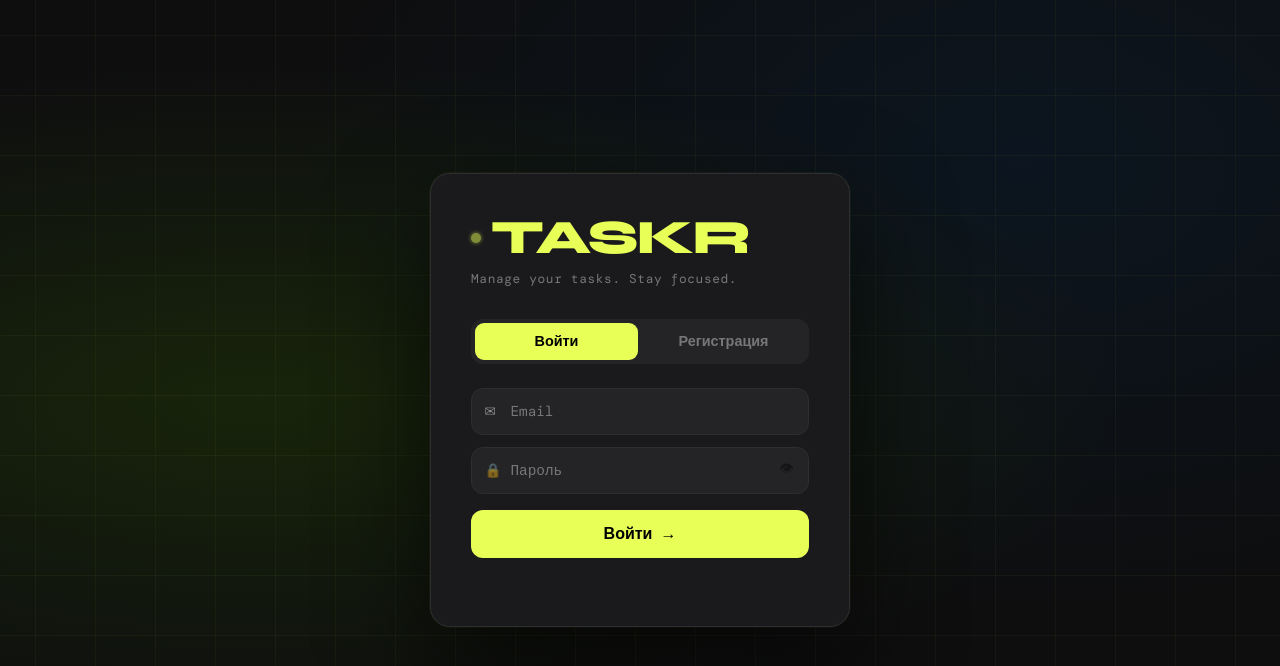
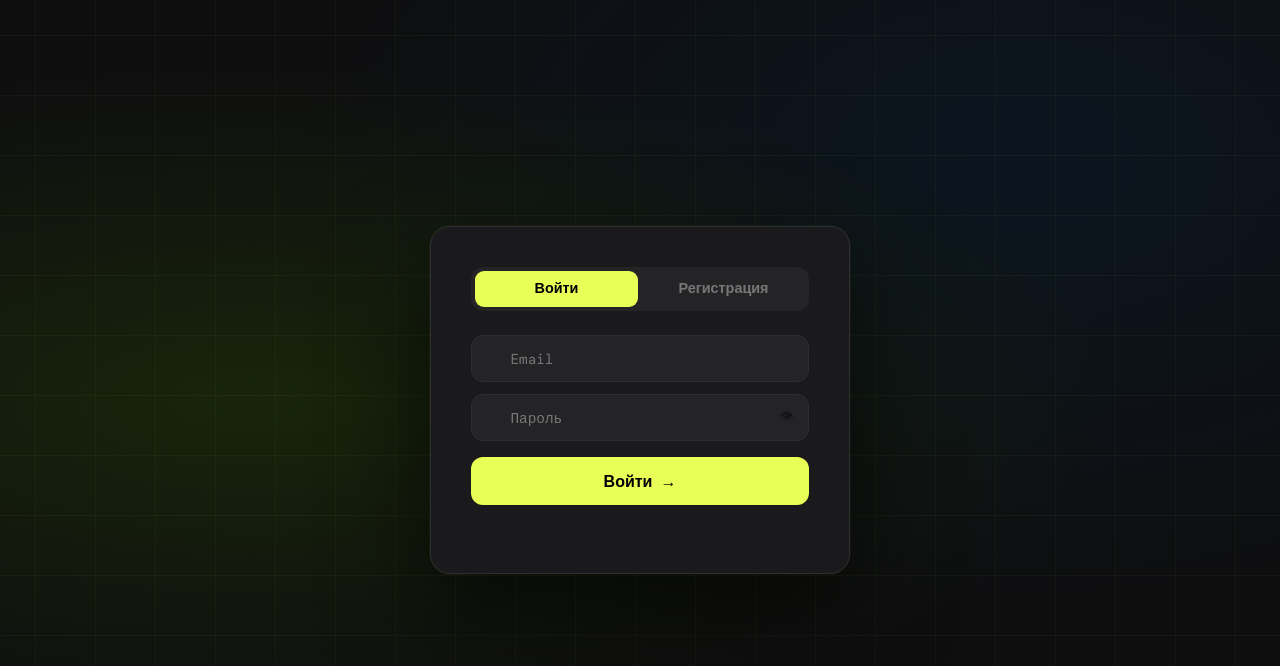
Before and after one commit to alnazar-kths28/to-do-app, a website: page public/index.html in a window 1280 px wide. Shown: the top 666 px of the page. Drawn offline with nearby package versions, Linux system fonts and the light colour scheme.

Commit message:
Think of it

```diff
--- a/public/index.html
+++ b/public/index.html
@@ -13,24 +13,15 @@
   <div id="auth-screen" class="screen active">
     <div class="auth-bg"><div class="auth-grid"></div></div>
     <div class="auth-wrapper">
-      <div class="auth-brand">
-        <div class="brand-logo">
-          <span class="brand-dot"></span>
-          <h1>TASKR</h1>
-        </div>
-        <p class="brand-sub">Manage your tasks. Stay focused.</p>
-      </div>
       <div class="auth-tabs">
         <button class="tab-btn active" data-tab="login">Войти</button>
         <button class="tab-btn" data-tab="register">Регистрация</button>
       </div>
       <div id="login-form" class="auth-form active">
         <div class="input-group">
-          <span class="input-icon">✉</span>
           <input type="email" id="login-email" placeholder="Email" autocomplete="email"/>
         </div>
         <div class="input-group">
-          <span class="input-icon">🔒</span>
           <input type="password" id="login-password" placeholder="Пароль" autocomplete="current-password"/>
           <button class="toggle-pw" data-target="login-password">👁</button>
         </div>
@@ -39,7 +30,6 @@
       </div>
       <div id="register-form" class="auth-form">
         <div class="input-group">
-          <span class="input-icon">👤</span>
           <input type="text" id="reg-username" placeholder="Имя пользователя" autocomplete="username"/>
         </div>
         <div class="input-group">
@@ -47,7 +37,6 @@
           <input type="email" id="reg-email" placeholder="Email" autocomplete="email"/>
         </div>
         <div class="input-group">
-          <span class="input-icon">🔒</span>
           <input type="password" id="reg-password" placeholder="Пароль" autocomplete="new-password"/>
           <button class="toggle-pw" data-target="reg-password">👁</button>
         </div>
@@ -64,10 +53,6 @@
   <!-- APP SCREEN -->
   <div id="app-screen" class="screen">
     <header>
-      <div class="header-left">
-        <span class="brand-dot small"></span>
-        <span class="header-title">TASKR</span>
-      </div>
       <div class="header-center">
         <div class="search-box">
           <span class="search-icon">⌕</span>
```
